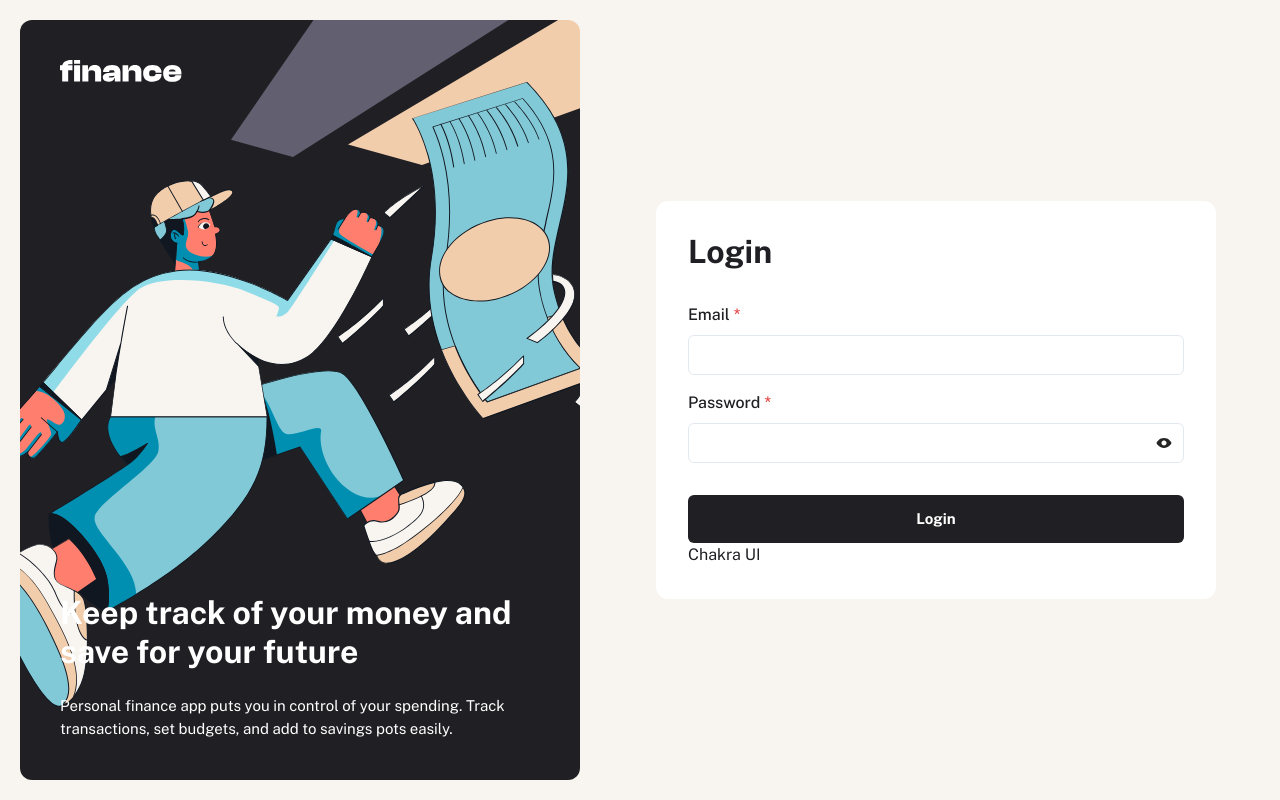
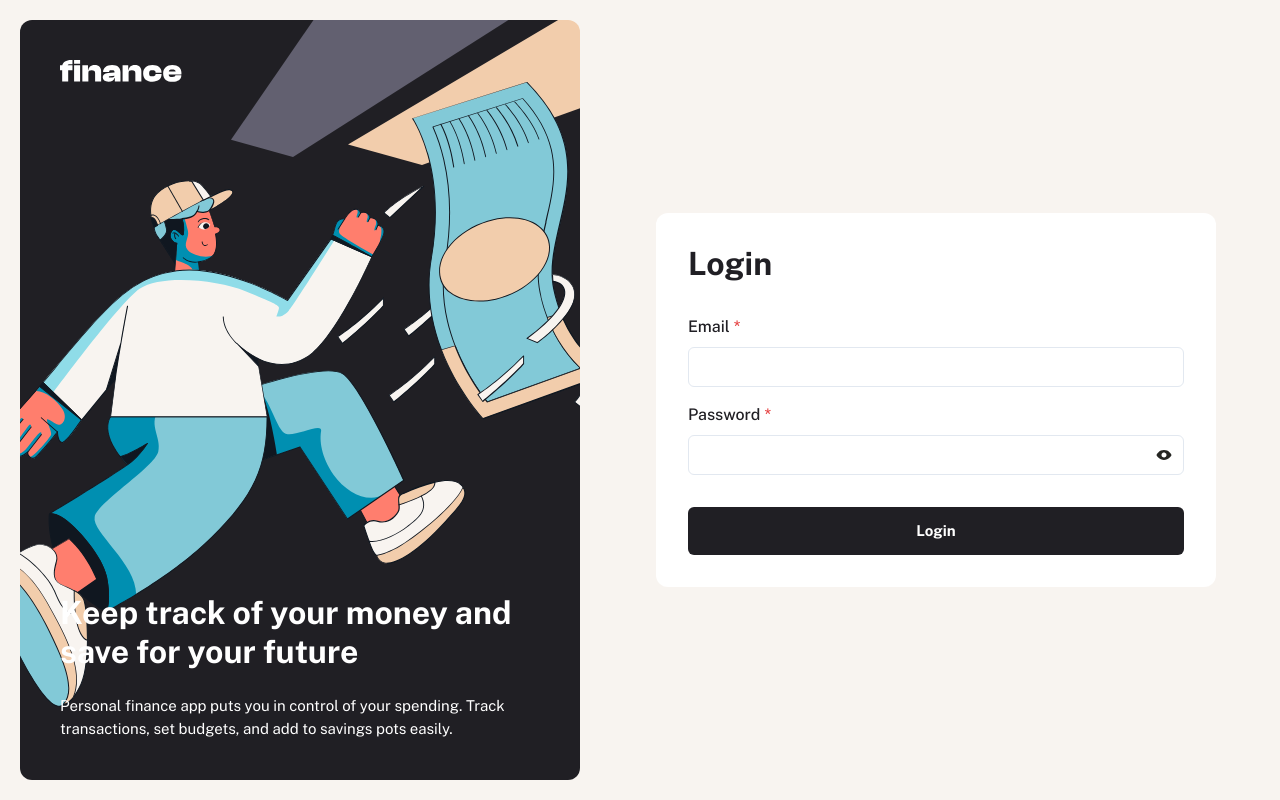
Before and after one commit to BePalm89/personal-financial-app, a React (Vite) app in the folder FE/: page / in a window 1280 px wide. Built offline with nearby package versions, Linux system fonts and the light colour scheme.

Commit message:
clean code

```diff
--- a/FE/src/pages/Login/Login.tsx
+++ b/FE/src/pages/Login/Login.tsx
@@ -1,7 +1,7 @@
 import React from "react";
 import "./Login.scss";
 import { useTheme } from "@emotion/react";
-import { Link, Text } from "@chakra-ui/react";
+import { Text } from "@chakra-ui/react";
 import { InputComponent } from "../../components/InputComponent/InputComponent";
 import { useForm } from "react-hook-form";
 import { ButtonComponent } from "../../components/ButtonComponent/ButtonComponent";
@@ -86,7 +86,6 @@ export const Login: React.FC = () => {
               onClick={() => console.log("clicked")}
             ></ButtonComponent>
           </form>
-          <Link>Chakra UI</Link>
         </div>
       </div>
     </div>
```
